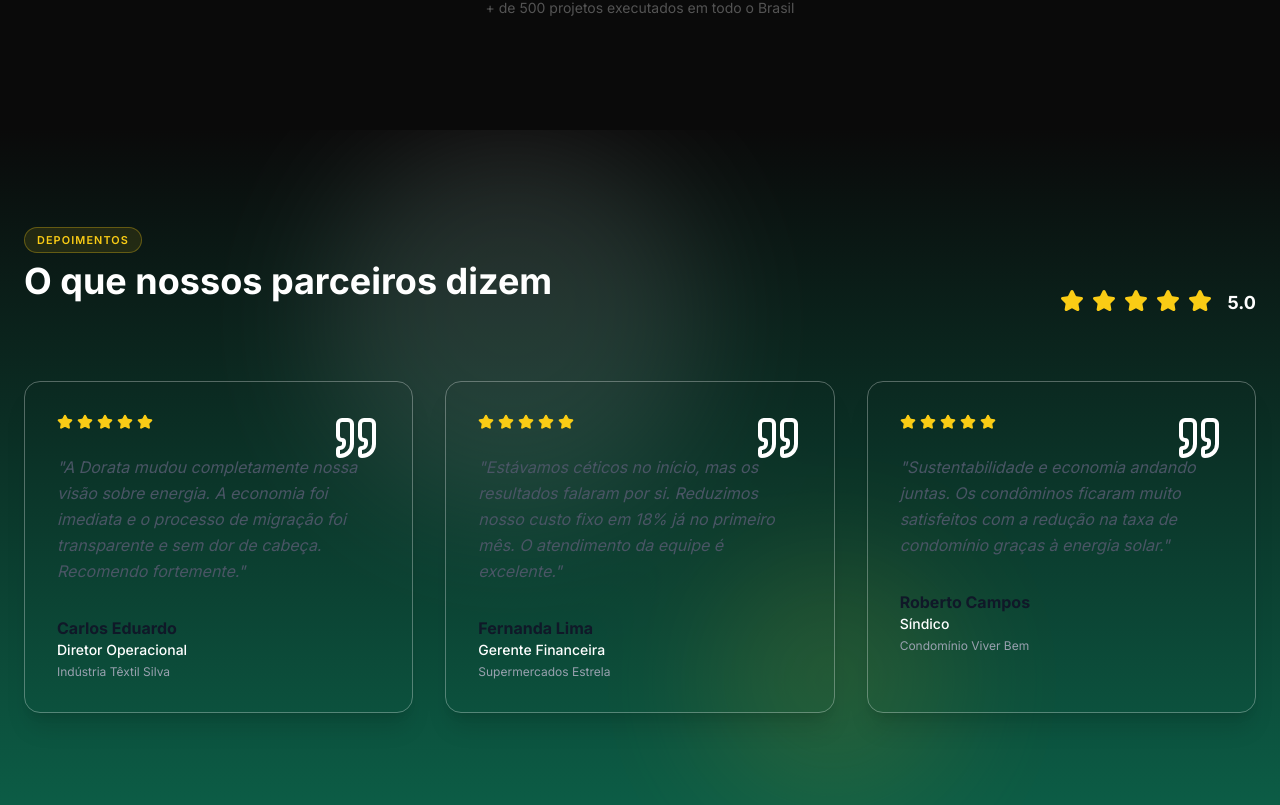
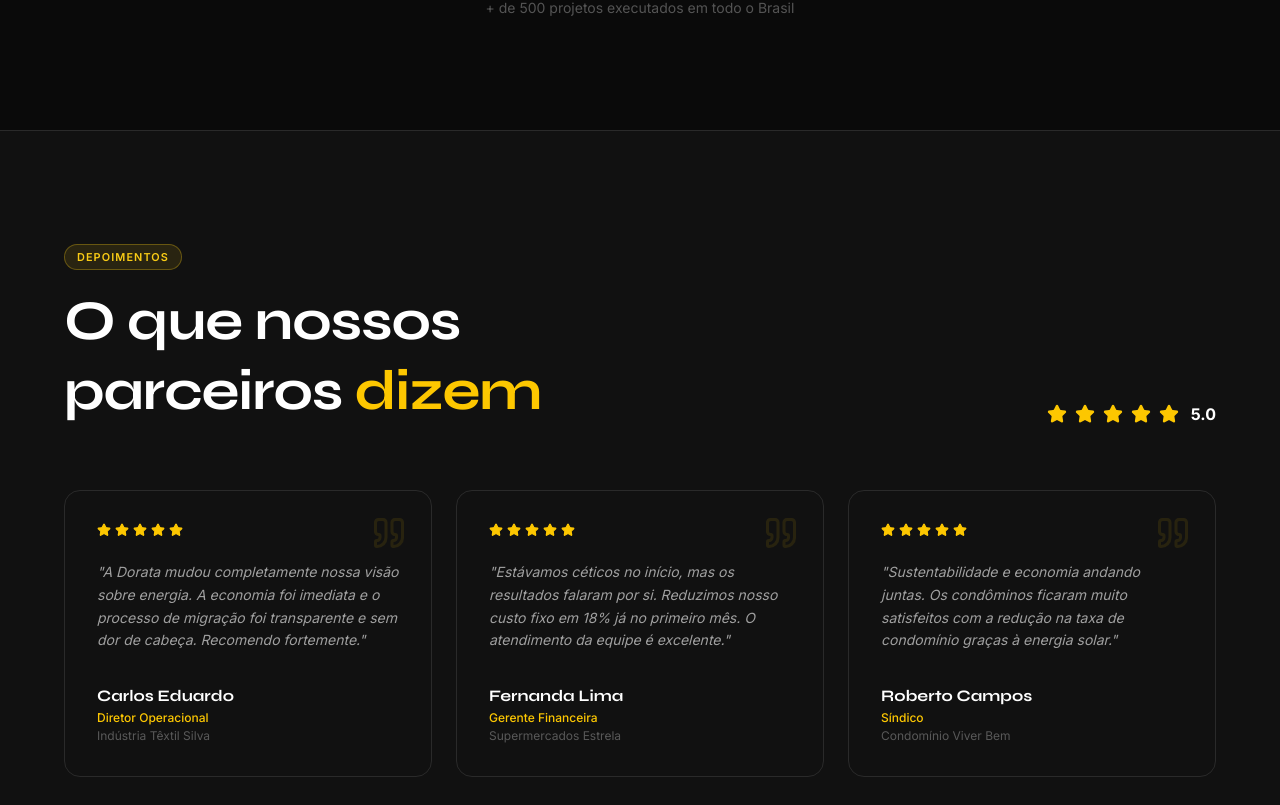
Before and after one commit to Damascenoswift/site-dorata-oficial, a Next.js app: page / in a window 1280 px wide. Shown: the part 3555-4360 px from the top of the page. Built offline with nearby package versions, Linux system fonts and the light colour scheme.

Commit message:
feat: redesign Testimonials with dark cards and yellow stars

```diff
--- a/components/Testimonials.tsx
+++ b/components/Testimonials.tsx
@@ -2,6 +2,7 @@
 
 import { motion } from "framer-motion";
 import { Star, Quote } from "lucide-react";
+import { staggerContainer, staggerItem, viewportOnce } from "@/lib/animations";
 
 export default function Testimonials() {
   const testimonials = [
@@ -29,70 +30,74 @@ export default function Testimonials() {
   ];
 
   return (
-        <section id="testimonials" className="py-24 bg-gradient-to-b from-primary to-[#0c5d46] relative overflow-hidden">
-            {/* Background blobs */}
-            <div className="absolute top-0 left-0 w-full h-full overflow-hidden opacity-10 pointer-events-none">
-                <div className="absolute top-0 left-1/4 w-96 h-96 bg-white rounded-full blur-3xl mix-blend-overlay"></div>
-                <div className="absolute bottom-0 right-1/4 w-64 h-64 bg-accent rounded-full blur-3xl mix-blend-overlay"></div>
-            </div>
-
-            <div className="container mx-auto px-6 relative z-10">
-                <div className="flex flex-col md:flex-row md:items-end justify-between mb-16 gap-4">
-                    <div className="md:w-2/3">
+    <section id="testimonials" className="py-28 bg-[#111111] border-y border-[#2a2a2a]">
+      <div className="mx-auto max-w-[1200px] px-6">
+        {/* Header */}
+        <div className="flex flex-col md:flex-row md:items-end justify-between mb-16 gap-6">
+          <div className="max-w-xl">
             <motion.span
-                            initial={{ opacity: 0 }}
-                            whileInView={{ opacity: 1 }}
-                            className="section-chip border-white/20 bg-white/10 text-white mb-2"
+              initial={{ opacity: 0, y: 20 }}
+              whileInView={{ opacity: 1, y: 0 }}
+              viewport={viewportOnce}
+              className="section-chip mb-4 block w-fit"
             >
               Depoimentos
             </motion.span>
             <motion.h2
               initial={{ opacity: 0, y: 20 }}
               whileInView={{ opacity: 1, y: 0 }}
-                            className="text-3xl md:text-4xl font-bold text-white mb-4"
+              viewport={viewportOnce}
+              transition={{ delay: 0.1, duration: 0.7, ease: "easeOut" }}
+              className="font-display text-[clamp(2rem,5vw,3.5rem)] font-bold text-white leading-tight tracking-[-0.02em]"
             >
-                            O que nossos parceiros dizem
+              O que nossos parceiros{" "}
+              <span className="text-yellow-400">dizem</span>
             </motion.h2>
           </div>
 
-                    <div className="flex gap-2 text-accent">
-                        {[...Array(5)].map((_, i) => (
-                            <Star key={i} size={24} fill="currentColor" />
-                        ))}
-                        <span className="text-white font-bold ml-2 text-lg">5.0</span>
-                    </div>
+          <motion.div
+            initial={{ opacity: 0 }}
+            whileInView={{ opacity: 1 }}
+            viewport={viewportOnce}
+            className="flex items-center gap-2 text-yellow-400"
+          >
+            {[...Array(5)].map((_, i) => <Star key={i} size={20} fill="currentColor" />)}
+            <span className="text-white font-bold ml-1">5.0</span>
+          </motion.div>
         </div>
 
-                <div className="grid md:grid-cols-3 gap-8">
-                    {testimonials.map((testimonial, index) => (
+        {/* Cards */}
+        <motion.div
+          variants={staggerContainer}
+          initial="hidden"
+          whileInView="visible"
+          viewport={viewportOnce}
+          className="grid md:grid-cols-3 gap-6"
+        >
+          {testimonials.map((t, index) => (
             <motion.div
               key={index}
-                            initial={{ opacity: 0, y: 30 }}
-                            whileInView={{ opacity: 1, y: 0 }}
-                            transition={{ delay: index * 0.2 }}
-                            viewport={{ once: true }}
-                            className="glass p-8 rounded-2xl shadow-xl relative border border-white/30"
+              variants={staggerItem}
+              className="card-dark p-8 relative"
             >
-                            <Quote className="absolute top-8 right-8 text-primary/10 w-12 h-12" />
+              <Quote size={36} className="absolute top-6 right-6 text-yellow-400/10" />
 
-                            <div className="flex gap-1 mb-6 text-accent">
-                                {[...Array(testimonial.stars)].map((_, i) => (
-                                    <Star key={i} size={16} fill="currentColor" />
-                                ))}
+              <div className="flex gap-1 mb-6 text-yellow-400">
+                {[...Array(t.stars)].map((_, i) => <Star key={i} size={14} fill="currentColor" />)}
               </div>
 
-                            <p className="text-gray-600 mb-8 leading-relaxed italic relative z-10">
-                                &quot;{testimonial.text}&quot;
+              <p className="text-white/60 mb-8 leading-relaxed text-sm italic">
+                &quot;{t.text}&quot;
               </p>
 
               <div>
-                                <h4 className="font-bold text-gray-900">{testimonial.name}</h4>
-                                <p className="text-sm text-primary font-medium">{testimonial.role}</p>
-                                <p className="text-xs text-gray-400 mt-1">{testimonial.company}</p>
+                <h4 className="font-display font-bold text-white">{t.name}</h4>
+                <p className="text-xs text-yellow-400 font-medium mt-0.5">{t.role}</p>
+                <p className="text-xs text-white/30 mt-0.5">{t.company}</p>
               </div>
             </motion.div>
           ))}
-                </div>
+        </motion.div>
       </div>
     </section>
   );
```
Lines whose indentation alone changed are shown as unchanged.
